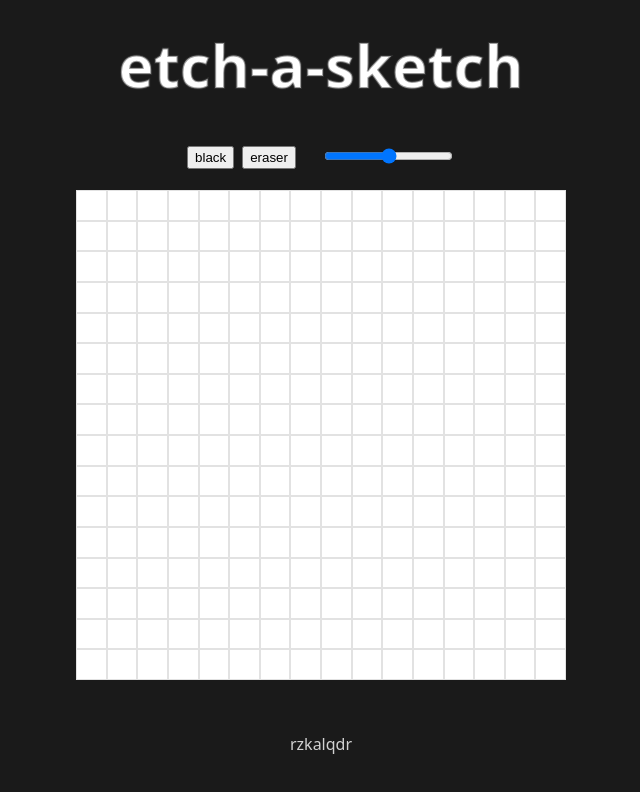
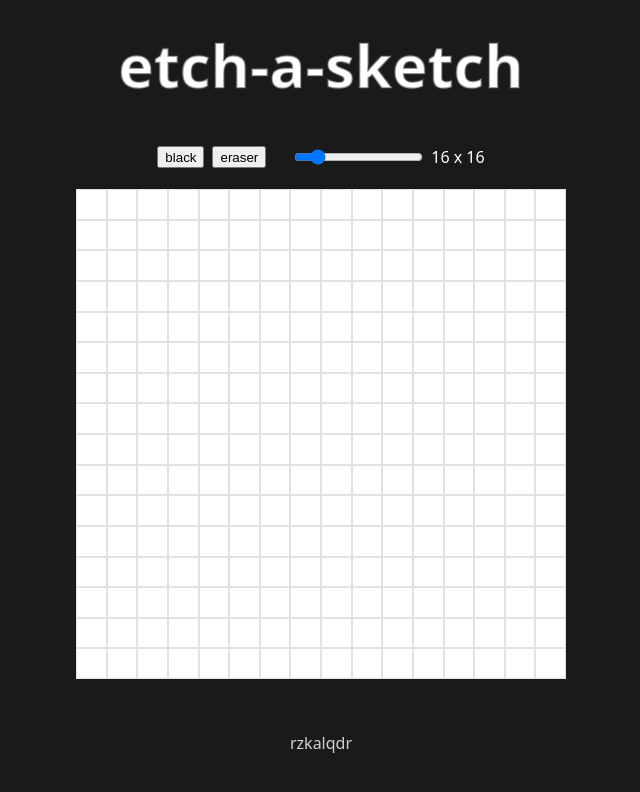
Before and after one commit to ralqadri/odin-etchasketch, a plain HTML site: page index.html in a window 1280 px wide. Shown: the whole page, without its empty margins (319-959 px from the left). Drawn offline with Linux system fonts and the light colour scheme.

Commit message:
slider shit

```diff
--- a/index.html
+++ b/index.html
@@ -20,8 +20,8 @@
             <button class="btn-black">black</button>
             <button class="btn-eraser">eraser</button>
             <div class="slider">
-                <input class="btn-gridsize" type="range" name="gridSize" min="1" max="100" defaultvalue="16">
-
+                <input class="btn-gridsize" type="range" name="gridSize" min="2" max="100" value="16">
+                <div class="value-gridsize"> </div>
             </div>
         </div>
         <div class="grid-container">
--- a/script.js
+++ b/script.js
@@ -52,8 +52,23 @@ function switchToEraser() {
     })
 }
 
+function updateGridSize() {
+    const newGridSize = this.value;
+    console.log(`new grid size: ${newGridSize}`);
+    // gridValue.textContent =
+}
+
+// Black button
 const blackButton = document.querySelector(".btn-black");
 blackButton.addEventListener("click", switchToBlack);
 
+// Eraser button
 const eraserButton = document.querySelector(".btn-eraser");
 eraserButton.addEventListener("click", switchToEraser);
+
+// Grid size: slider & value(s)
+const gridSlider = document.querySelector(".btn-gridsize");
+gridSlider.addEventListener("change", updateGridSize);
+
+const gridValue = document.querySelector(".value-gridsize");
+gridValue.textContent = `${gridSlider.value} x ${gridSlider.value}`;
--- a/style.css
+++ b/style.css
@@ -88,6 +88,12 @@ body {
 
 .btn-gridsize {
   margin-left: 1.25rem;
+  margin-right: 0.5rem;
+}
+
+.slider {
+  display: flex;
+  color: white;
 }
 
 .footer {
```
